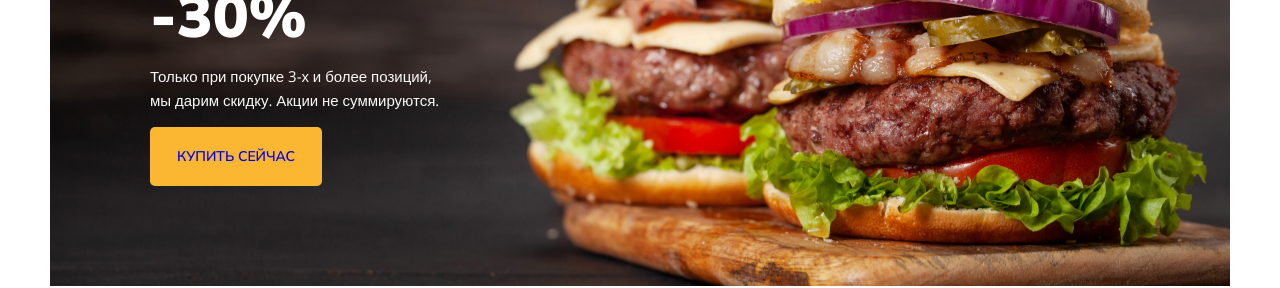
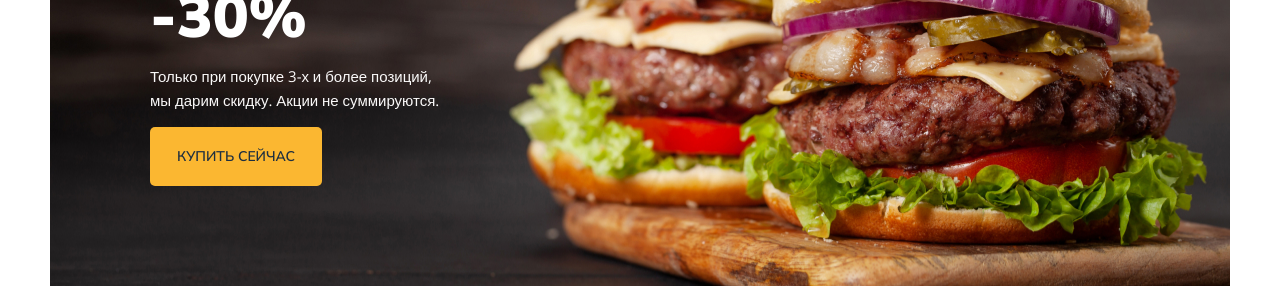
Before and after one commit to VladInvesTORdoc/Module01-Burger, a plain HTML site: page index.html in a window 1280 px wide. Shown: the part 880-1168 px from the top of the page. Drawn offline with nearby package versions, Linux system fonts and the light colour scheme.

Commit message:
changed css

```diff
--- a/styles/main.css
+++ b/styles/main.css
@@ -183,7 +183,7 @@ header {
     padding: 20px 27px;
     text-transform: uppercase;
     text-decoration: none;
-    color: 1e2f40;
+    color: #1E2F40;
     background-color: #fbb731;
     border-radius: 5px;
 }
```
